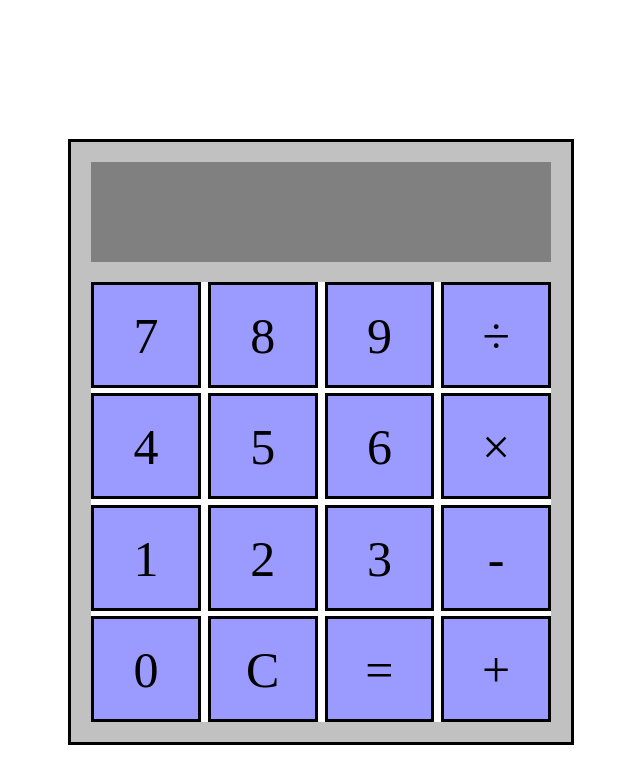
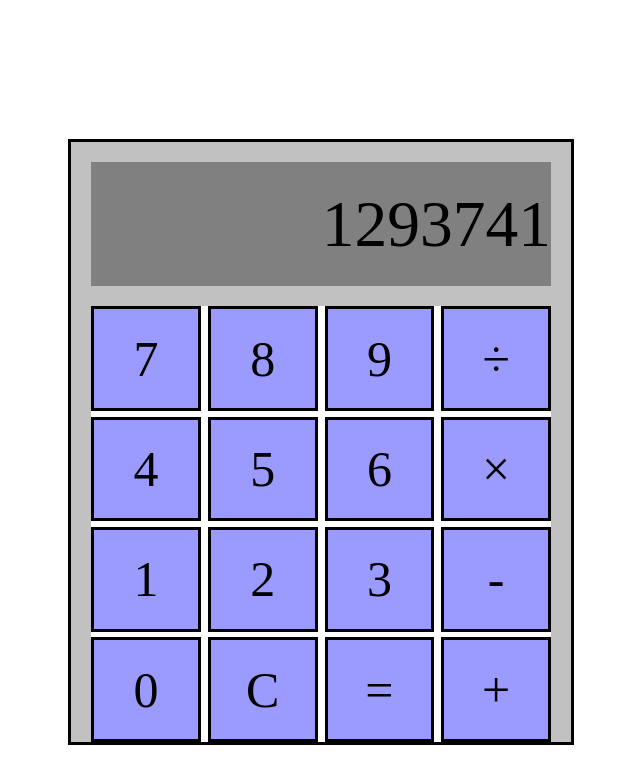
Before and after one commit to andrixtan/calculator, a plain HTML site: page index.html in a window 1280 px wide. Shown: the whole page, without its empty margins (319-959 px from the left). Drawn offline with Linux system fonts and the light colour scheme.

Commit message:
add click buttons display onscreen

```diff
--- a/index.html
+++ b/index.html
@@ -10,7 +10,7 @@
 </head>
 <body>
 	<div class="calculator-body">
-		<div class="display"></div>
+		<div class="display">1293741</div>
 		<div class="buttons-body">
 			<div class="row">
 				<div class="button">7</div>
--- a/script.js
+++ b/script.js
@@ -17,3 +17,19 @@ const divide = (first, second) => {
 const operate = (first, second, operator) => {
 	return operator(first, second)
 }
+
+let display = ''
+let displayScreen = document.querySelector('.display');
+// displayScreen.addEventListener('change', (e) => {
+// 	displayScreen = display.textContent;
+// })
+
+const btns = document.querySelectorAll('.button')
+btns.forEach((btn) => {
+	btn.addEventListener('click', (e) => {
+		// console.log(e);
+		display += e.target.textContent;
+		// console.log(display);
+		displayScreen.textContent = display;
+	})
+})
--- a/style.css
+++ b/style.css
@@ -10,10 +10,15 @@
 
 .display {
 	display: flex;
+	white-space: nowrap;
 	width: 460px;
 	margin: 20px auto;
-	height: 100px;
-	background-color: grey
+	background-color: grey;
+	font-size: 65.5px;
+	justify-content: end;
+	align-items: center;
+	overflow: hidden;
+	padding: 25px 0px;
 }
 
 .buttons-body {
@@ -32,12 +37,12 @@
 }
 
 .button {
+	display: flex;
 	width: 103.75px;  /*15px gap between each buttons */
-	height: 77.75px; /*height of each button 98.75px */
-	padding-top: 22px;
+	height: 98.75px; /*height of each button 98.75px */
 	background-color: rgb(155, 155, 255);
 	border-style: solid;
-	text-align: center;
-	vertical-align: middle;
+	justify-content: center;
+	align-items: center;
 	font-size: 50px;
 }
```
